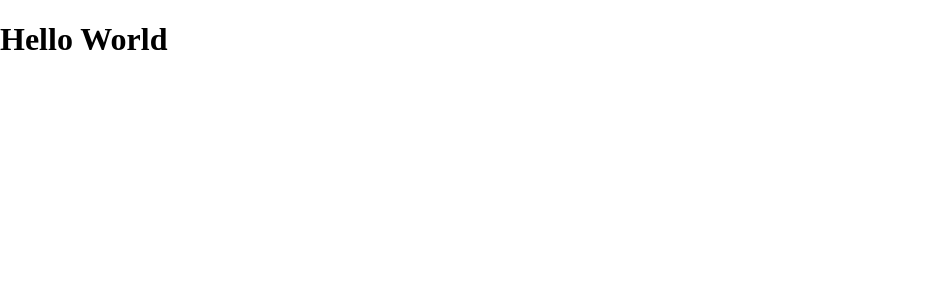
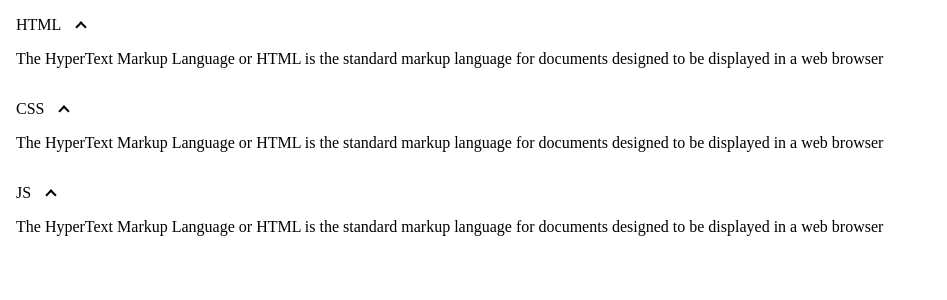
Before and after one commit to aman-kumar-rai/react-machine-coding, a React (Vite) app: page / in a window 1280 px wide. Shown: the top 300 px of the page, without its empty margins (0-947 px from the left). Built offline with nearby package versions, Linux system fonts and the light colour scheme.

Commit message:
Add basic markup for Accordion

```diff
--- a/src/App/App.jsx
+++ b/src/App/App.jsx
@@ -1,6 +1,8 @@
+import Accordion from "../examples/Accordion/Accordion";
+
 const App = () => {
     return (
-        <h1>Hello World</h1>
+        <Accordion />
     )
 }
 
--- /dev/null
+++ b/src/examples/Accordion/Accordion.jsx
@@ -0,0 +1,43 @@
+import { useState } from "react";
+import styles from "./style.module.css";
+
+const Accordion = () => {
+
+    const [sections, setSections] = useState([
+        {
+            heading: "HTML",
+            content: "The HyperText Markup Language or HTML is the standard markup language for documents designed to be displayed in a web browser",
+            id: "HTML"
+        },
+        {
+            heading: "CSS",
+            content: "The HyperText Markup Language or HTML is the standard markup language for documents designed to be displayed in a web browser",
+            id: "CSS"
+        },
+        {
+            heading: "JS",
+            content: "The HyperText Markup Language or HTML is the standard markup language for documents designed to be displayed in a web browser",
+            id: "JS"
+        },
+    ])
+
+    return (
+        <div>
+            {
+                sections.map(section => (
+                    <section className={styles.section} key={section.id}>
+                        <header className={styles.header}>
+                            <span>{section.heading}</span>
+                            <span className={`${styles.icon} ${styles.icon_rotated}`}></span>
+                        </header>
+                        <main>
+                            {section.content}
+                        </main>
+                    </section>
+                ))
+            }
+        </div>
+    )
+}
+
+export default Accordion;
--- /dev/null
+++ b/src/examples/Accordion/style.module.css
@@ -0,0 +1,26 @@
+.section {
+    padding: 1rem;
+}
+
+.header {
+    display: flex;
+    flex-flow: row nowrap;
+    justify-content: flex-start;
+    align-items: center;
+    column-gap: 1rem;
+    margin-bottom: 1rem;
+}
+
+.icon {
+    display: inline-block;
+    height: 8px;
+    width: 8px;
+    pointer-events: none;
+    border: solid currentcolor;
+    border-width: 0 2px 2px 0;
+    transform: translateY(-2px) rotate(45deg);
+}
+
+.icon_rotated {
+    transform: translateY(2px) rotate(-135deg);
+}
```
